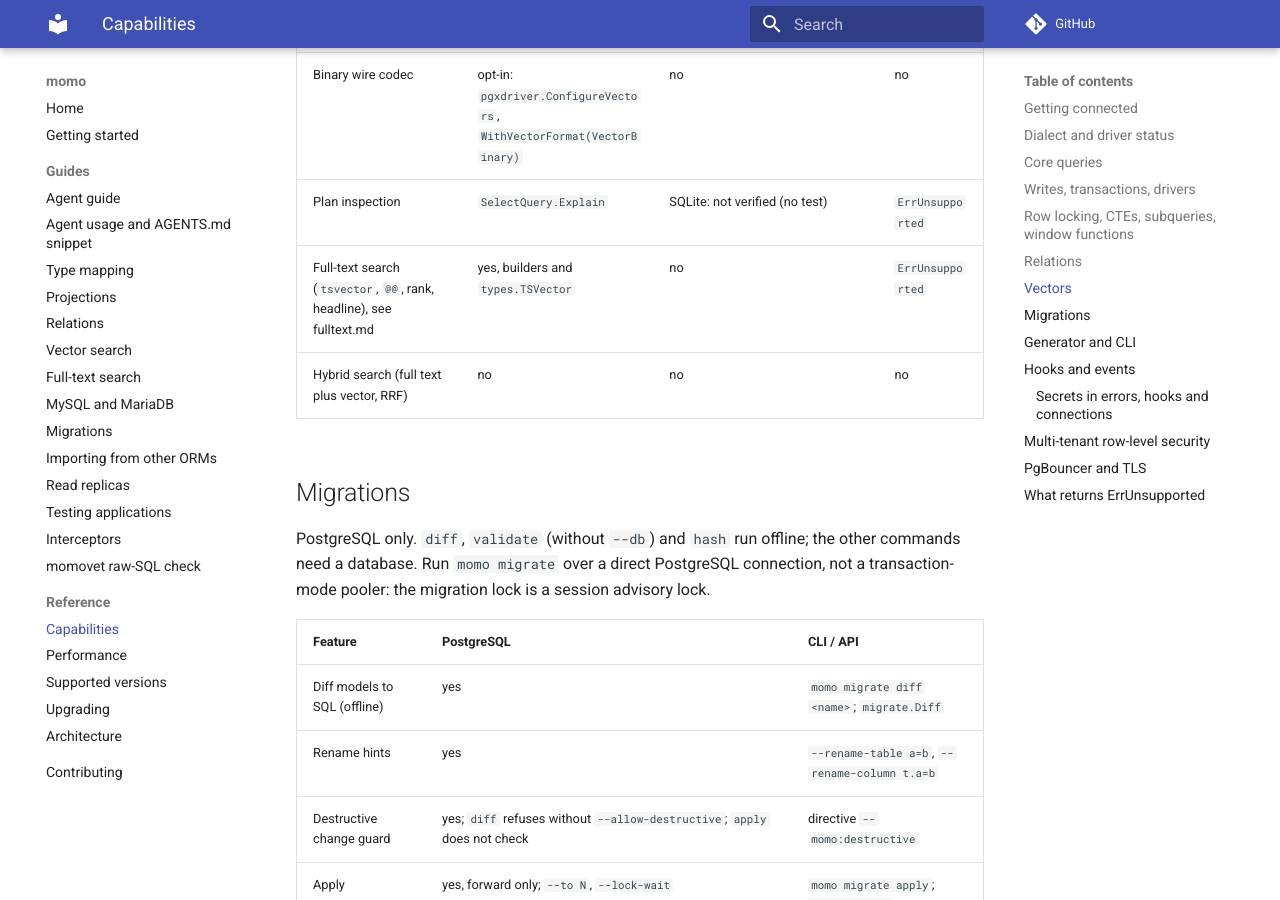
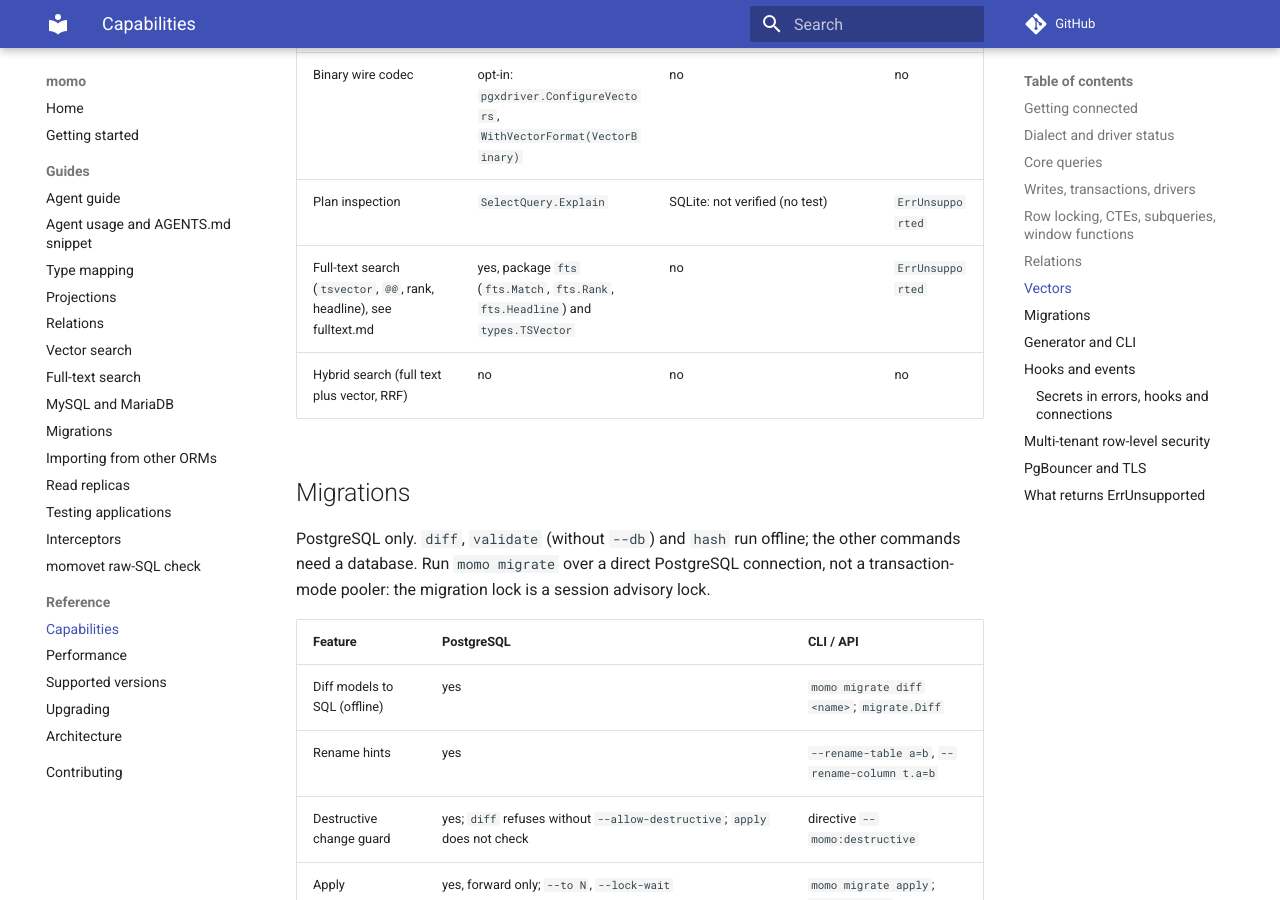
Before and after one commit to azrtydxb/momo, an MkDocs documentation site: the page built from docs/capabilities.md, in a window 1280 px wide and 900 px high, scrolled down 13885 px. Built offline with MkDocs 1.6.1 and Material for MkDocs 9.7.7, drawn with Linux system fonts in a browser that asks for light colours; comment, search, counter and statistics services are not loaded; the version menu is left out.

Commit message:
docs(capabilities): name the fts package in the full-text row

```diff
--- a/docs/capabilities.md
+++ b/docs/capabilities.md
@@ -201,7 +201,7 @@ covers MySQL only; for MariaDB see
 | Exact search                                                           | `SearchSettings.ExactSearch`                                                                                              | always: sqlite-vec compares every row                                                                                                                   | no               |
 | Binary wire codec                                                      | opt-in: `pgxdriver.ConfigureVectors`, `WithVectorFormat(VectorBinary)`                                                    | no                                                                                                                                                      | no               |
 | Plan inspection                                                        | `SelectQuery.Explain`                                                                                                     | SQLite: not verified (no test)                                                                                                                          | `ErrUnsupported` |
-| Full-text search (`tsvector`, `@@`, rank, headline), see fulltext.md   | yes, builders and `types.TSVector`                                                                                        | no                                                                                                                                                      | `ErrUnsupported` |
+| Full-text search (`tsvector`, `@@`, rank, headline), see fulltext.md   | yes, package `fts` (`fts.Match`, `fts.Rank`, `fts.Headline`) and `types.TSVector`                                         | no                                                                                                                                                      | `ErrUnsupported` |
 | Hybrid search (full text plus vector, RRF)                             | no                                                                                                                        | no                                                                                                                                                      | no               |
 
 ## Migrations
```
